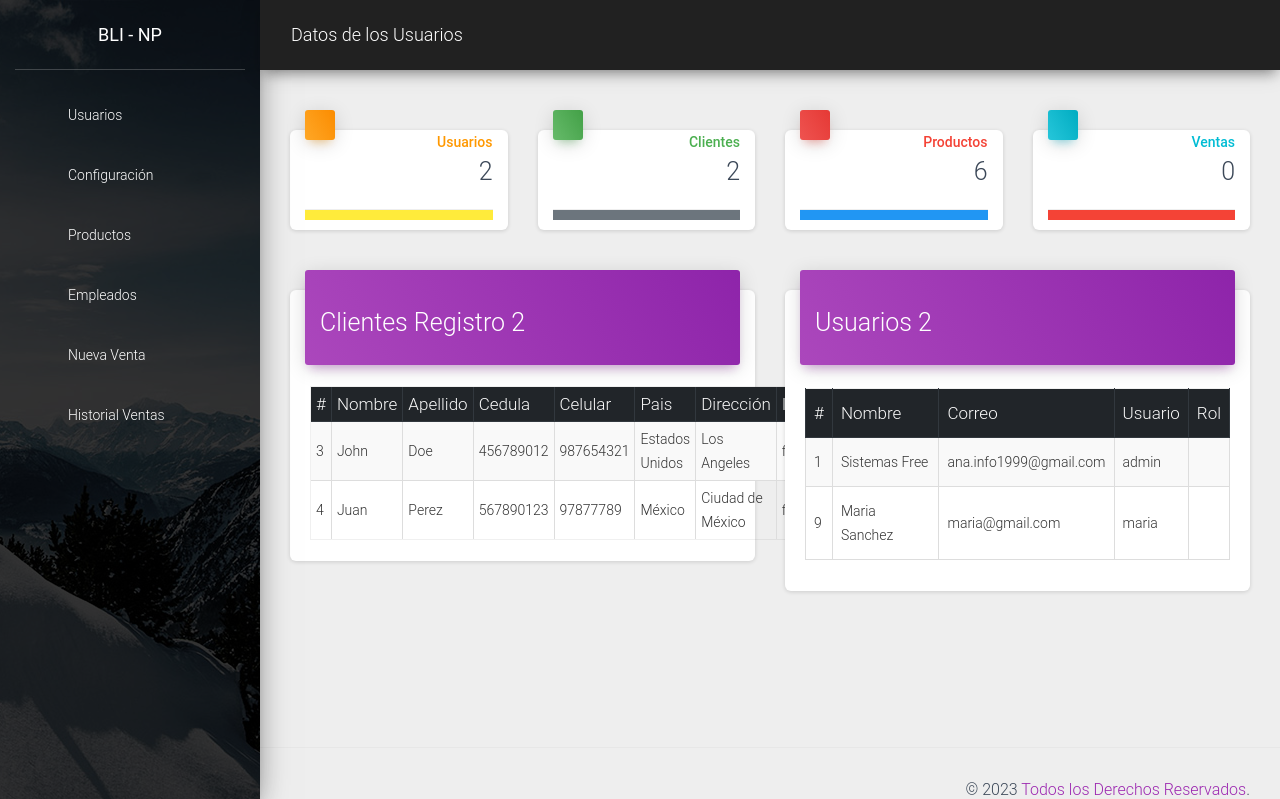
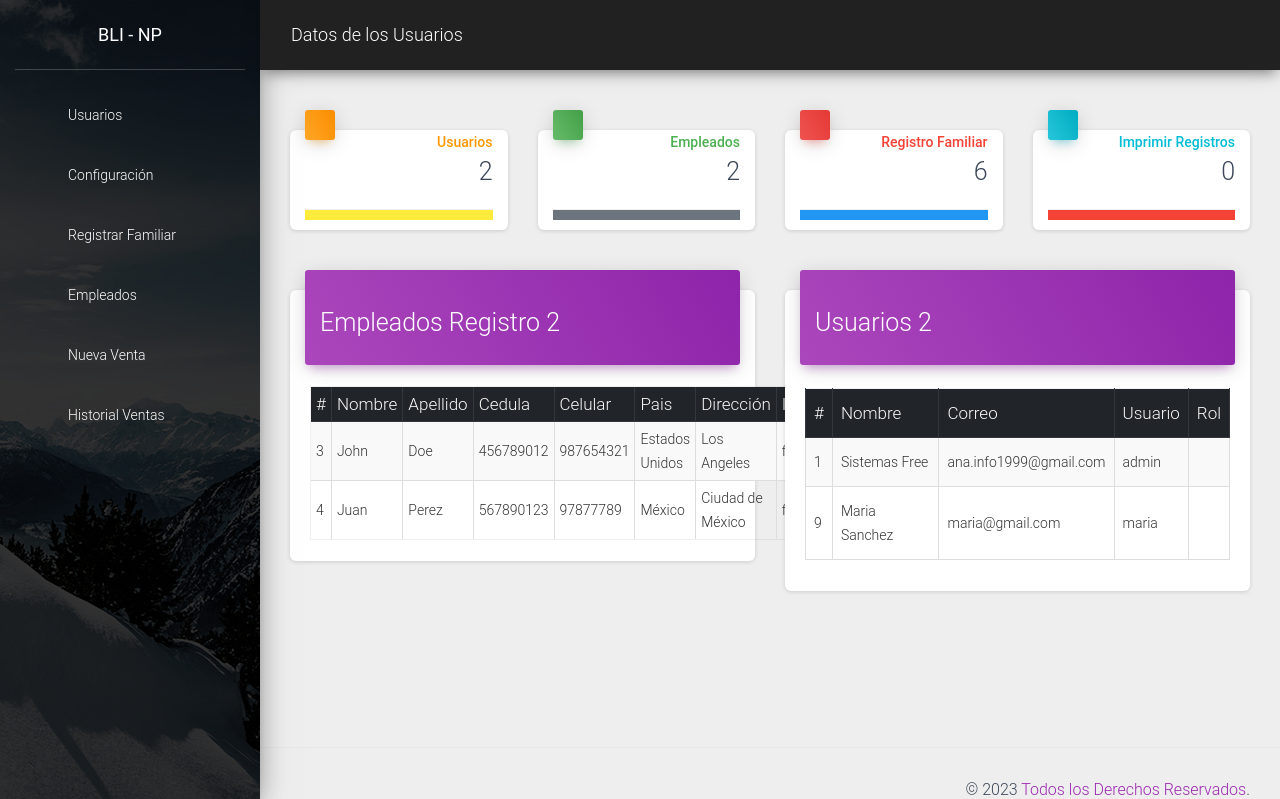
Before and after one commit to rody216/personalbd, a PHP site: page /src/ in a window 1280 px wide. Shown: the top 799 px of the page. Run offline with PHP 8.4, Linux system fonts and the light colour scheme; a user stored in the database is signed in; data comes from the database, SQL or seed files in the repository; data that the repository does not hold is empty; some libraries are stand-ins or nearby versions.

Commit message:
Cambios del Header

```diff
--- a/src/includes/header.php
+++ b/src/includes/header.php
@@ -42,7 +42,7 @@ if (empty($_SESSION['active'])) {
                     <li class="nav-item">
                         <a class="nav-link d-flex" href="productos.php">
                             <i class="fab fa-product-hunt mr-2 fa-2x"></i>
-                            <p> Productos</p>
+                            <p>Registrar Familiar</p>
                         </a>
                     </li>
                     <li class="nav-item">
--- a/src/index.php
+++ b/src/index.php
@@ -36,7 +36,7 @@ include_once "includes/header.php";
                     <i class="fas fa-users fa-2x"></i>
                 </div>
                 <a href="clientes.php" class="card-category text-success font-weight-bold">
-                    Clientes
+                    Empleados
                 </a>
                 <h3 class="card-title"><?php echo $total['clientes']; ?></h3>
             </div>
@@ -51,7 +51,8 @@ include_once "includes/header.php";
                     <i class="fab fa-product-hunt fa-2x"></i>
                 </div>
                 <a href="productos.php" class="card-category text-danger font-weight-bold">
-                    Productos
+                    Registro Familiar
+
                 </a>
                 <h3 class="card-title"><?php echo $total['productos']; ?></h3>
             </div>
@@ -66,7 +67,7 @@ include_once "includes/header.php";
                     <i class="fas fa-cash-register fa-2x"></i>
                 </div>
                 <a href="ventas.php" class="card-category text-info font-weight-bold">
-                    Ventas
+                    Imprimir Registros
                 </a>
                 <h3 class="card-title"><?php echo $total['ventas']; ?></h3>
             </div>
@@ -78,7 +79,7 @@ include_once "includes/header.php";
     <div class="col-lg-6">
         <div class="card">
             <div class="card-header card-header-primary">
-                <h3 class="title-2 m-b-40">Clientes Registro <?php echo $total['clientes']; ?></h3>
+                <h3 class="title-2 m-b-40">Empleados Registro <?php echo $total['clientes']; ?></h3>
             </div>
             <div class="card-body">
                 <table class="table table-striped table-bordered" id="tbl">
```
Also changed, not shown: README.md, image-1.png (added).
